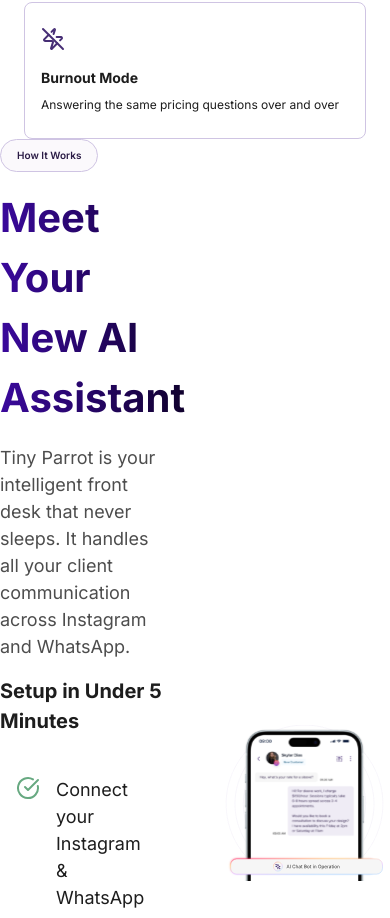
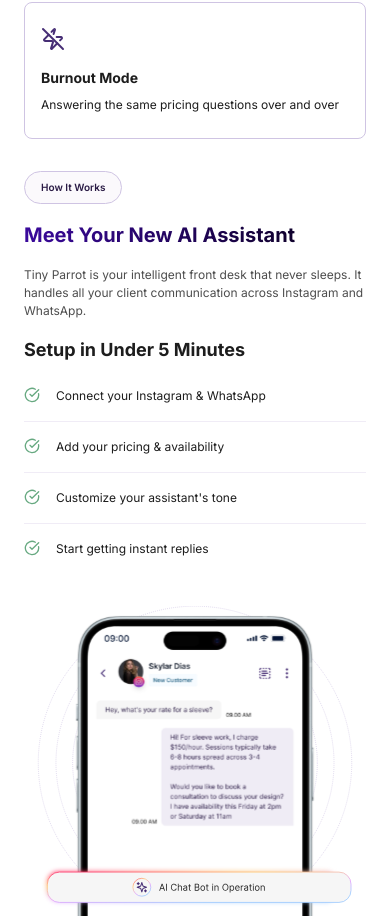
Before and after one commit to Palm-Code/tp-salespage, a Next.js app: page / in a window 390 px wide. Shown: the part 1295-2213 px from the top of the page. Built offline with nearby package versions, Linux system fonts and the light colour scheme.

Commit message:
fix: how it works

```diff
--- a/src/pwa/features/home/fragments/hero/Hero.home.tsx
+++ b/src/pwa/features/home/fragments/hero/Hero.home.tsx
@@ -13,7 +13,7 @@
         "grid grid-cols-1 items-center content-center justify-center justify-items-center gap-[1.5rem]",
         "w-full",
         "min-h-[830px]",
-        "px-[1.5rem] md:p-0"
+        "px-[1.5rem] md:px-0"
       )}
       style={{
         backgroundImage: "url('/images/home/hero/bg.svg')",
--- a/src/pwa/features/home/fragments/how_it_works/HowItWorks.home.tsx
+++ b/src/pwa/features/home/fragments/how_it_works/HowItWorks.home.tsx
@@ -20,12 +20,13 @@
       className={clsx(
         "grid grid-cols-1 items-center content-center justify-center justify-items-center gap-[3rem]",
         "w-full",
-        "min-h-[761px]"
+        "min-h-[761px]",
+        "px-[1.5rem] md:px-0 py-[2rem]"
       )}
     >
       <div
         className={clsx(
-          "grid grid-cols-2 items-center content-center justify-center justify-items-center gap-[3rem]",
+          "grid grid-cols-1 md:grid-cols-2 items-center content-center justify-center justify-items-center gap-[3rem]",
           "max-w-[1200px] w-full"
         )}
       >
@@ -44,7 +45,9 @@
             )}
           >
             <h2
-              className={clsx("text-[2.5rem] font-bold text-left")}
+              className={clsx(
+                "text-[1.25rem] text-center sm:text-left sm:text-[2.5rem] font-bold"
+              )}
               style={{
                 background: "linear-gradient(90deg, #3A099C 0%, #10012D 100%)",
                 WebkitBackgroundClip: "text",
@@ -54,7 +57,7 @@
               {t("how_it_works:title")}
             </h2>
             <span
-              className={clsx("text-[#4D4D4D] text-[1.125rem] font-normal")}
+              className={clsx("text-[#4D4D4D] text-[0.75rem] sm:text-[1.125rem] font-normal")}
             >
               {t("how_it_works:description")}
             </span>
@@ -67,12 +70,12 @@
               "w-full"
             )}
           >
-            <span className={clsx("text-[#1D1D1D] text-[1.25rem] font-bold")}>
+            <span className={clsx("text-[#1D1D1D] text-[1.125rem] sm:text-[1.25rem] font-bold")}>
               {t("how_it_works:title_items")}
             </span>
             <div
               className={clsx(
-                "grid grid-cols-1 items-start content-start justify-start justify-items-start gap-[1.5rem]",
+                "grid grid-cols-1 items-start content-start justify-start justify-items-start gap-[1rem] sm:gap-[0.75.5rem]",
                 "w-full"
               )}
             >
@@ -84,18 +87,18 @@
                       className={clsx(
                         "grid grid-flow-col items-start content-start justify-start justify-items-start gap-[1rem]",
                         "w-full",
-                        "px-[1rem] py-[1rem]"
+                        "px-[0rem] py-[0rem] sm:px-[1rem] sm:py-[1rem]"
                       )}
                     >
                       <Icon
                         className={clsx(
-                          "w-[1.5rem] h-[1.5rem]",
+                          "w-[1rem] h-[1rem] sm:w-[1.5rem] sm:h-[1.5rem]",
                           "text-[#67A981]"
                         )}
                       />
                       <span
                         className={clsx(
-                          "text-[#1D1D1D] text-[1.125rem] font-normal"
+                          "text-[#1D1D1D] text-[0.75rem] sm:text-[1.125rem] font-normal"
                         )}
                       >
                         {item.description}
--- a/src/pwa/features/home/fragments/problem/Problem.home.tsx
+++ b/src/pwa/features/home/fragments/problem/Problem.home.tsx
@@ -50,7 +50,7 @@
         "grid grid-cols-1 items-center content-center justify-center justify-items-center gap-[3rem]",
         "w-full",
         "min-h-[458px]",
-        "px-[1.5rem] md:p-0"
+        "px-[1.5rem] md:px-0"
       )}
     >
       <div
```
